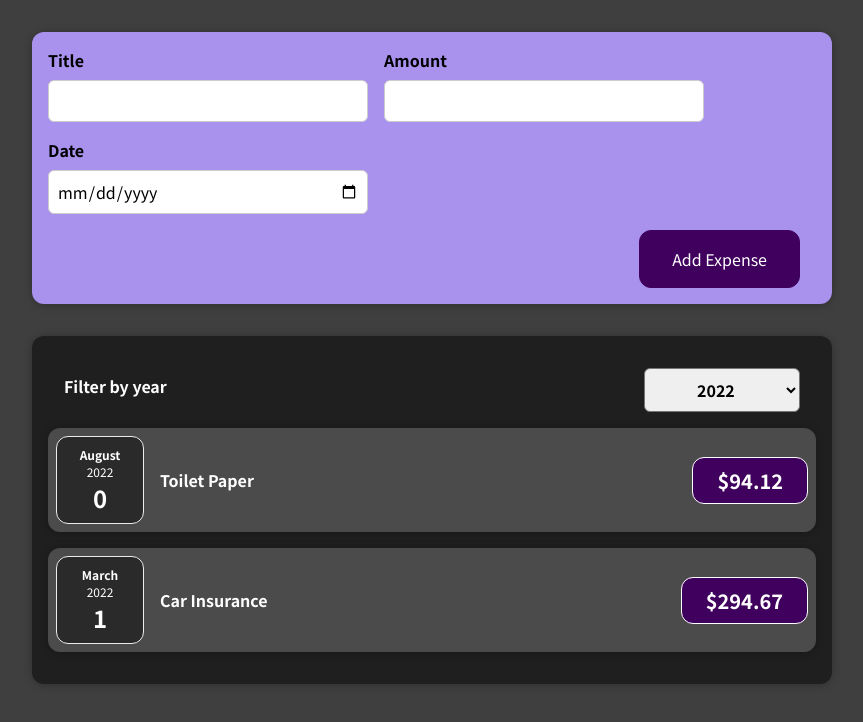
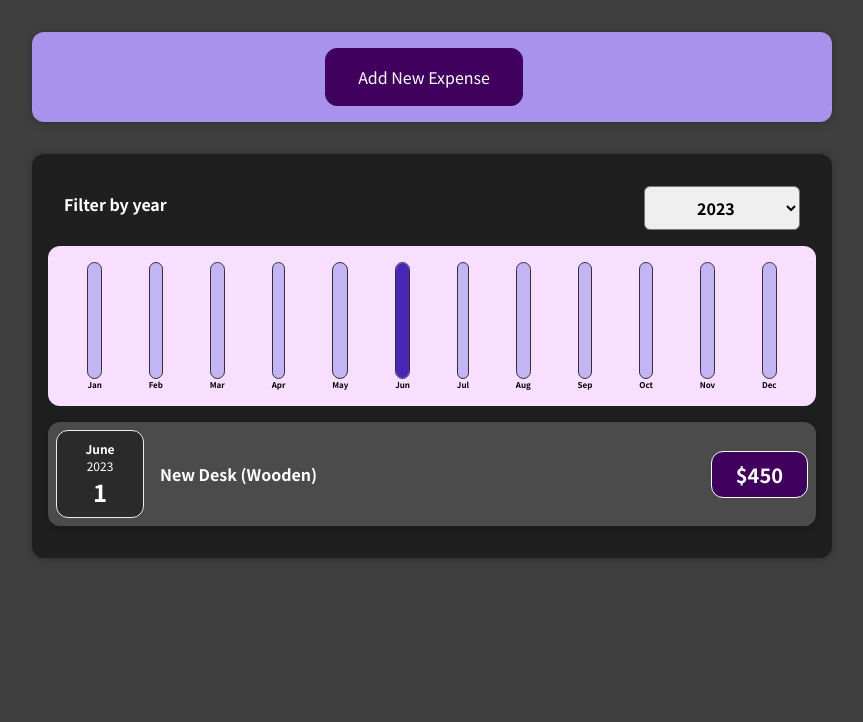
Before and after one commit to geek-sajjad/react-complete-guide, a React (Create React App) app: page / in a window 1280 px wide. Shown: the top 722 px of the page, without its empty margins (208-1071 px from the left). Built offline with nearby package versions, Linux system fonts and the light colour scheme.

Commit message:
added chart section and end of module 5 (Rendering lists and condintional content)

```diff
--- a/src/App.js
+++ b/src/App.js
@@ -2,9 +2,7 @@
 
 import Expenses from "./components/Expenses/Expenses";
 import NewExpense from "./components/NewExpense/NewExpense";
-
-const App = () => {
-  const expensesDefaultData = [
+const DUMMY_EXPENSES = [
   {
     id: "e1",
     title: "Toilet Paper",
@@ -26,20 +24,19 @@
   },
 ];
 
-  // const [expenses, setExpenses] = useState([...expensesDefaultData]);
+const App = () => {
+  const [expenses, setExpenses] = useState(DUMMY_EXPENSES);
 
   const addExpenseHandler = (expense) => {
-    console.log("In the App.js");
-    console.log(expense);
-    // setExpenses((prevState) => {
-    //   return [...prevState, ...expense];
-    // });
+    setExpenses((prevExpenses) => {
+      return [expense, ...prevExpenses];
+    });
   };
 
   return (
     <div>
       <NewExpense onAddExpense={addExpenseHandler} />
-      <Expenses items={expensesDefaultData} />
+      <Expenses items={expenses} />
     </div>
   );
 };
--- /dev/null
+++ b/src/components/Chart/Chart.css
@@ -0,0 +1,9 @@
+.chart {
+  padding: 1rem;
+  border-radius: 12px;
+  background-color: #f8dfff;
+  text-align: center;
+  display: flex;
+  justify-content: space-around;
+  height: 10rem;
+}
--- /dev/null
+++ b/src/components/Chart/Chart.js
@@ -0,0 +1,22 @@
+import ChartBar from "./ChartBar";
+import "./Chart.css";
+
+const Chart = (props) => {
+  const dataPointValues = props.dataPoints.map((dataPoint) => dataPoint.value);
+  const totalMaximum = Math.max(...dataPointValues);
+
+  return (
+    <div className="chart">
+      {props.dataPoints.map((dataPoint) => (
+        <ChartBar
+          key={dataPoint.label}
+          value={dataPoint.value}
+          maxValue={totalMaximum}
+          label={dataPoint.label}
+        />
+      ))}
+    </div>
+  );
+};
+
+export default Chart;
--- /dev/null
+++ b/src/components/Chart/ChartBar.css
@@ -0,0 +1,30 @@
+.chart-bar {
+  height: 100%;
+  display: flex;
+  flex-direction: column;
+  align-items: center;
+}
+
+.chart-bar__inner {
+  height: 100%;
+  width: 100%;
+  border: 1px solid #313131;
+  border-radius: 12px;
+  background-color: #c3b4f3;
+  overflow: hidden;
+  display: flex;
+  flex-direction: column;
+  justify-content: flex-end;
+}
+
+.chart-bar__fill {
+  background-color: #4826b9;
+  width: 100%;
+  transition: all 0.3s ease-out;
+}
+
+.chart-bar__label {
+  font-weight: bold;
+  font-size: 0.5rem;
+  text-align: center;
+}
--- /dev/null
+++ b/src/components/Chart/ChartBar.js
@@ -0,0 +1,23 @@
+import "./ChartBar.css";
+
+const ChartBar = (props) => {
+  let barFillHeight = "0%";
+
+  if (props.maxValue > 0) {
+    barFillHeight = Math.round((props.value / props.maxValue) * 100) + "%";
+  }
+
+  return (
+    <div className="chart-bar">
+      <div className="chart-bar__inner">
+        <div
+          className="chart-bar__fill"
+          style={{ height: barFillHeight }}
+        ></div>
+      </div>
+      <div className="chart-bar__label">{props.label}</div>
+    </div>
+  );
+};
+
+export default ChartBar;
--- a/src/components/Expenses/ExpenseDate.js
+++ b/src/components/Expenses/ExpenseDate.js
@@ -1,6 +1,6 @@
-import './ExpenseDate.css';
+import "./ExpenseDate.css";
 
-const ExpenseDate = props => {
+const ExpenseDate = (props) => {
   const month = props.date.toLocaleString("en-US", { month: "long" });
   const day = props.date.getDay();
   const year = props.date.getFullYear();
@@ -12,6 +12,6 @@
       <div className="expense-date__day">{day}</div>
     </div>
   );
-}
+};
 
 export default ExpenseDate;
--- a/src/components/Expenses/Expenses.js
+++ b/src/components/Expenses/Expenses.js
@@ -2,11 +2,12 @@
 
 import ExpensesList from "./ExpensesList";
 import ExpensesFilter from "./ExpensesFilter";
+import ExpensesChart from "./ExpensesChart";
 import Card from "../UI/Card";
 import "./Expenses.css";
 
 const Expenses = (props) => {
-  const [filteredYear, setFilteredYear] = useState("2022");
+  const [filteredYear, setFilteredYear] = useState("2023");
 
   const filteredExpenses = props.items.filter((expense) => {
     return expense.date.getFullYear().toString() === filteredYear;
@@ -22,7 +23,7 @@
         selected={filteredYear}
         onChangeFilter={filterChangeHandler}
       />
-
+      <ExpensesChart expenses={filteredExpenses} />
       <ExpensesList items={filteredExpenses} />
     </Card>
   );
--- /dev/null
+++ b/src/components/Expenses/ExpensesChart.js
@@ -0,0 +1,29 @@
+import React from 'react';
+
+import Chart from '../Chart/Chart';
+
+const ExpensesChart = (props) => {
+  const chartDataPoints = [
+    { label: 'Jan', value: 0 },
+    { label: 'Feb', value: 0 },
+    { label: 'Mar', value: 0 },
+    { label: 'Apr', value: 0 },
+    { label: 'May', value: 0 },
+    { label: 'Jun', value: 0 },
+    { label: 'Jul', value: 0 },
+    { label: 'Aug', value: 0 },
+    { label: 'Sep', value: 0 },
+    { label: 'Oct', value: 0 },
+    { label: 'Nov', value: 0 },
+    { label: 'Dec', value: 0 },
+  ];
+
+  for (const expense of props.expenses) {
+    const expenseMonth = expense.date.getMonth(); // starting at 0 => January => 0
+    chartDataPoints[expenseMonth].value += expense.amount;
+  }
+
+  return <Chart dataPoints={chartDataPoints} />;
+};
+
+export default ExpensesChart;
--- a/src/components/NewExpense/ExpenseForm.js
+++ b/src/components/NewExpense/ExpenseForm.js
@@ -74,12 +74,15 @@
             value={enterdDate}
             type="date"
             min="2022-01-01"
-            max="2024-01-01"
+            max="2026-01-01"
             onChange={dateChangeHandler}
           />
         </div>
       </div>
       <div className="new-expense__actions">
+        <button type="button" onClick={props.onCancel}>
+          Cancel
+        </button>
         <button type="submit">Add Expense</button>
       </div>
     </form>
--- a/src/components/NewExpense/NewExpense.js
+++ b/src/components/NewExpense/NewExpense.js
@@ -1,15 +1,29 @@
+import {useState} from 'react';
+
 import "./NewExpense.css";
 import ExpenseForm from "./ExpenseForm";
 
 const NewExpense = (props) => {
+  const [isEditing, setIsEditing] = useState(false);
+
+  const startEditingHandler = () => {
+    setIsEditing(true);
+  }
+
+  const stopEditingHandler = () => {
+    setIsEditing(false);
+  }
+
   const saveExpenseDataHandler = (expenseData) => {
     expenseData['id'] = Math.random().toString();
     props.onAddExpense(expenseData);
   };
 
+
   return (
     <div className="new-expense">
-      <ExpenseForm onSaveExpenseData={saveExpenseDataHandler} />
+      {!isEditing && <button onClick={startEditingHandler}>Add New Expense</button>}
+      {isEditing && <ExpenseForm onCancel={stopEditingHandler} onSaveExpenseData={saveExpenseDataHandler} />}
     </div>
   );
 };
```
Lines whose indentation alone changed are shown as unchanged.
